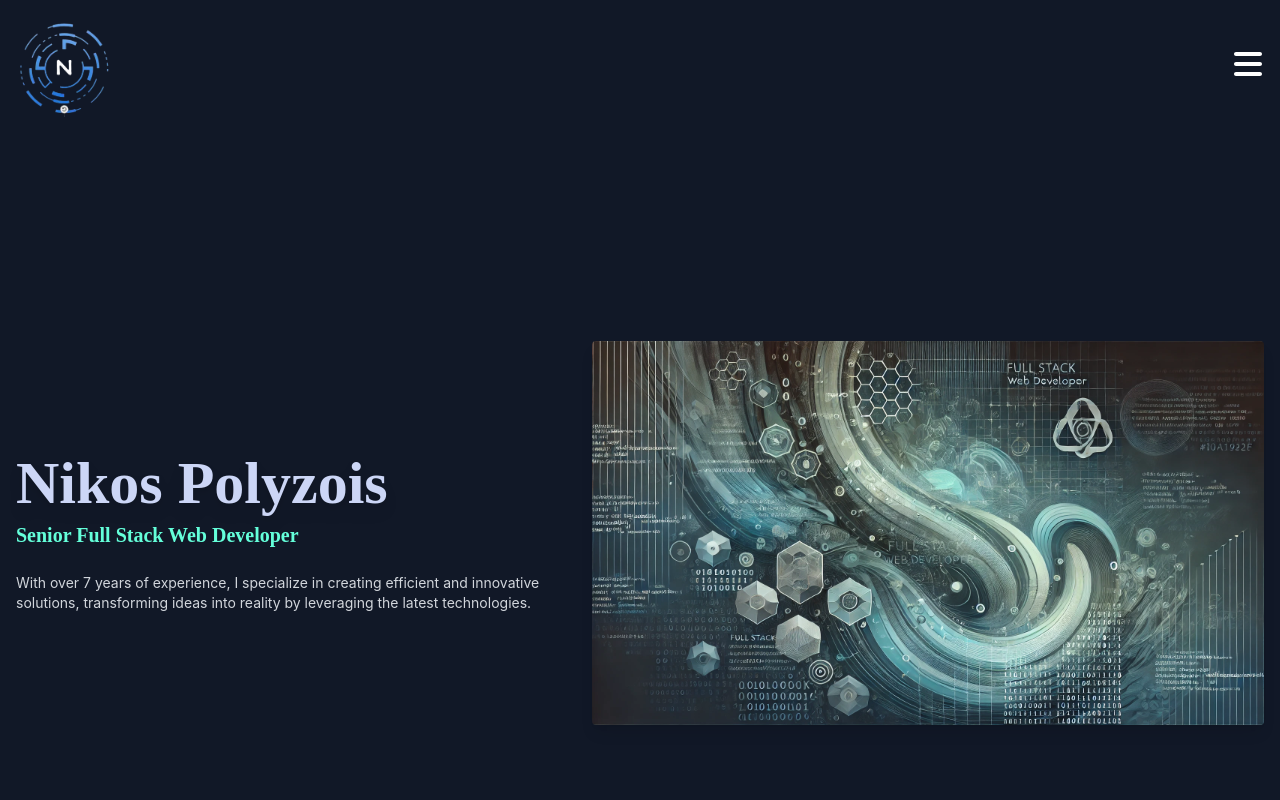
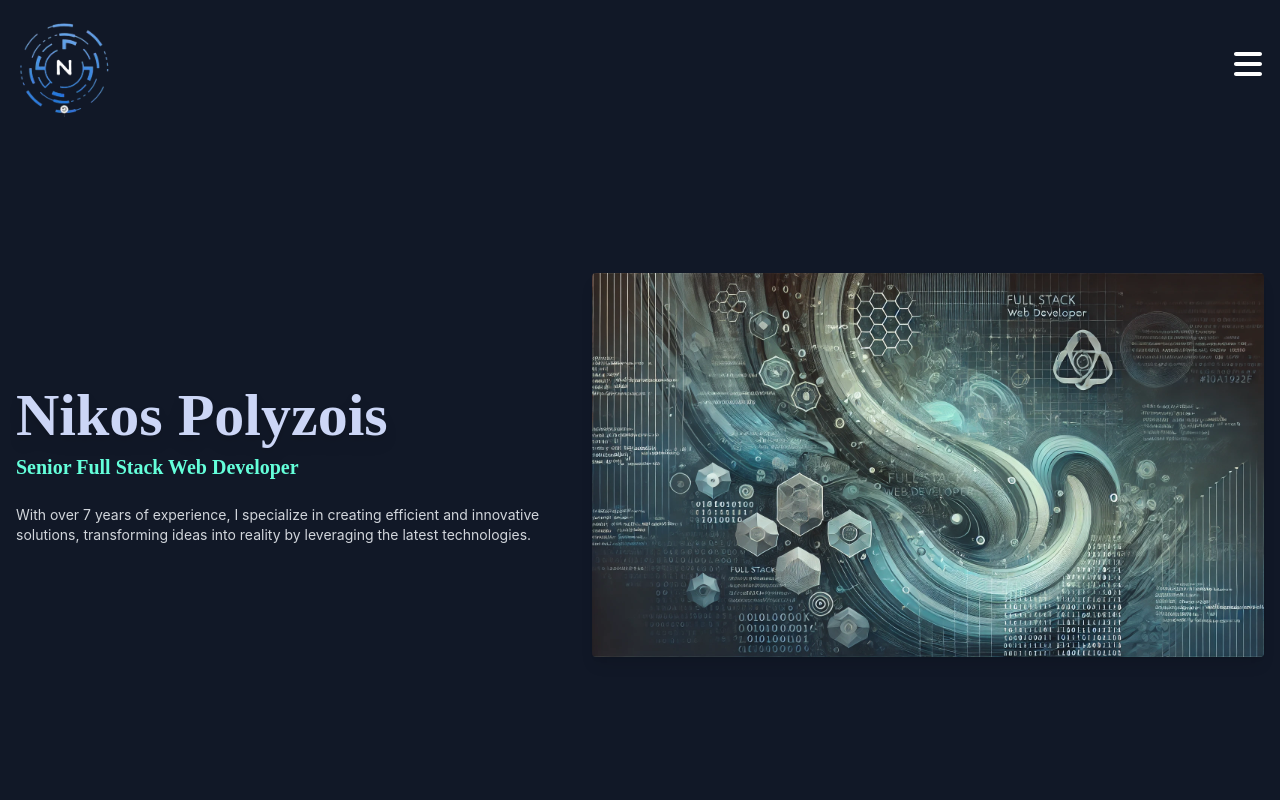
Before and after one commit to npolizois/mypersonalwebsite, a React (Vite) app: page / in a window 1280 px wide. Shown: the top 800 px of the page. Built offline with nearby package versions, Linux system fonts and the light colour scheme.

Commit message:
improvement

```diff
--- a/src/components/Home.tsx
+++ b/src/components/Home.tsx
@@ -1,6 +1,7 @@
 import React from "react";
 import { motion } from "framer-motion";
 import background from "../assets/background.webp";
+import useWindowWidth from "../hooks/useWindowWidth";
 
 interface HomeProps {
   isNavOpen: boolean;
@@ -12,15 +13,19 @@ const fadeIn = {
 };
 
 const Home: React.FC<HomeProps> = ({ isNavOpen }) => {
-  console.log("HomeProps", isNavOpen);
+  const windowWidth = useWindowWidth();
+
   return (
     <motion.div
       initial="hidden"
       animate="visible"
       variants={fadeIn}
+      style={{
+        height: windowWidth >= 768 ? `calc(100vh - 8.5rem)` : "auto",
+      }}
       className={`${
         isNavOpen ? "hidden" : ""
-      } flex flex-col md:flex-row items-center justify-between container mx-auto px-4 py-12 md:min-h-screen`}
+      } flex flex-col md:flex-row items-center justify-items-start container mx-auto px-4 py-12`}
     >
       <div className="flex flex-col items-start max-w-full xs:max-w-sm md:max-w-lg lg:max-w-xl xl:max-w-2xl 2xl:max-w-3xl space-y-2">
         <h1 className="text-3xl md:text-6xl font-extrabold text-light drop-shadow-lg">
--- /dev/null
+++ b/src/hooks/useWindowWidth.tsx
@@ -0,0 +1,22 @@
+import { useEffect, useState } from "react";
+
+const useWindowWidth = () => {
+  const [windowWidth, setWindowWidth] = useState(window.innerWidth);
+
+  useEffect(() => {
+    const handleResize = () => {
+      setWindowWidth(window.innerWidth);
+    };
+
+    window.addEventListener("resize", handleResize);
+
+    // Cleanup the event listener on unmount
+    return () => {
+      window.removeEventListener("resize", handleResize);
+    };
+  }, []);
+
+  return windowWidth;
+};
+
+export default useWindowWidth;
```
